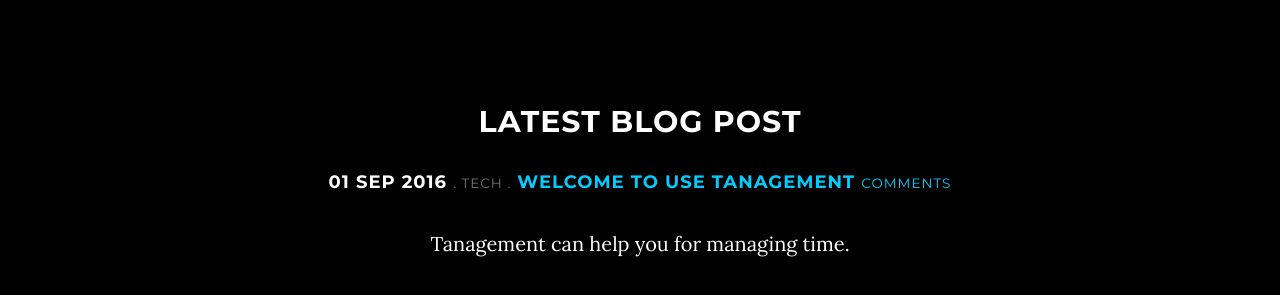
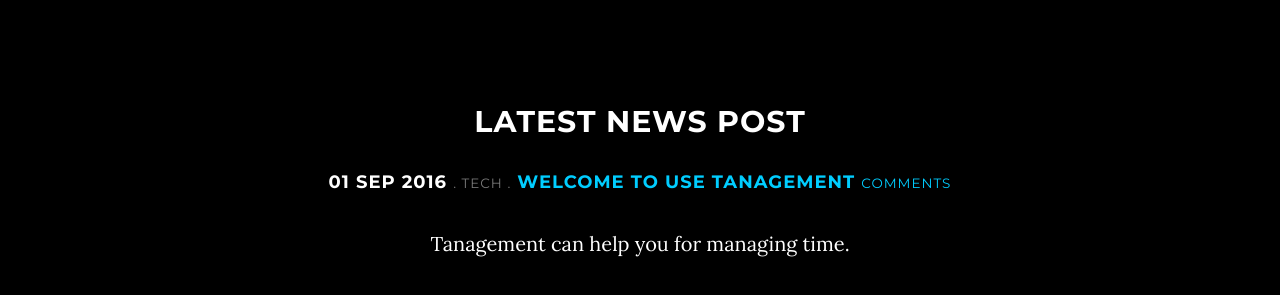
Before and after one commit to lzackx/Tanagement, a Jekyll site: the page built from index.html, in a window 1280 px wide and 900 px high, scrolled down 1273 px. Shown: the part 157-452 px from the top of the window. Built offline with Jekyll 4.4.1, drawn with Linux system fonts in a browser that asks for light colours; nearby versions of some CDN libraries; comment, search, counter and statistics services are not loaded.

Commit message:
Update News

```diff
--- a/_includes/latest-post.html
+++ b/_includes/latest-post.html
@@ -20,7 +20,7 @@
 
         {{ post.content | strip_html | markdownify | truncatewords: site.post-preview-words }}
 
-        <h4><a href="{{site.baseurl}}/tags/news.html">Archive</a></h4>
+        <h4><a href="{{site.baseurl}}/news/">Archive</a></h4>
 
       </div>
     </div>
--- a/latest-post.html
+++ b/latest-post.html
@@ -1,5 +1,5 @@
 ---
 section-type: latest-post
-title: Blog
+title: News
 ---
-## Latest Blog Post
+## Latest News Post
```
Also changed, not shown: _layouts/news.html (renamed from _layouts/blog.html).
